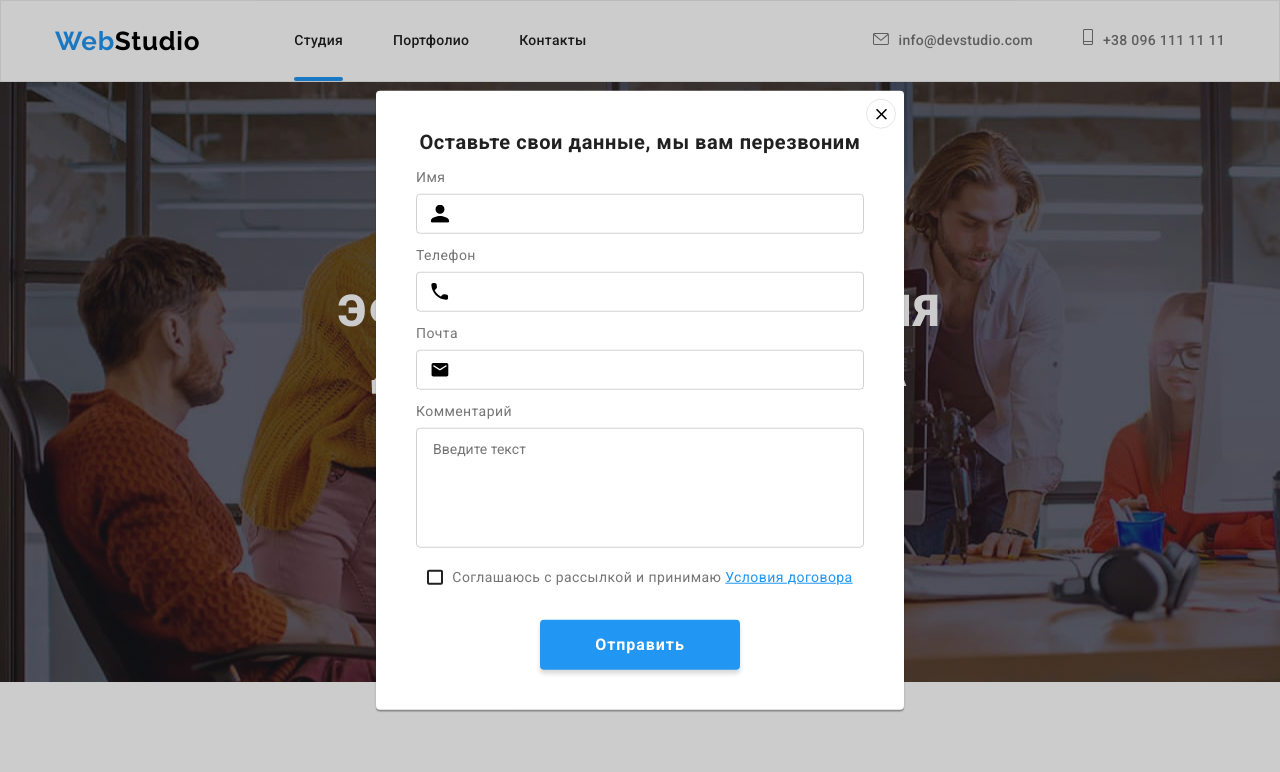
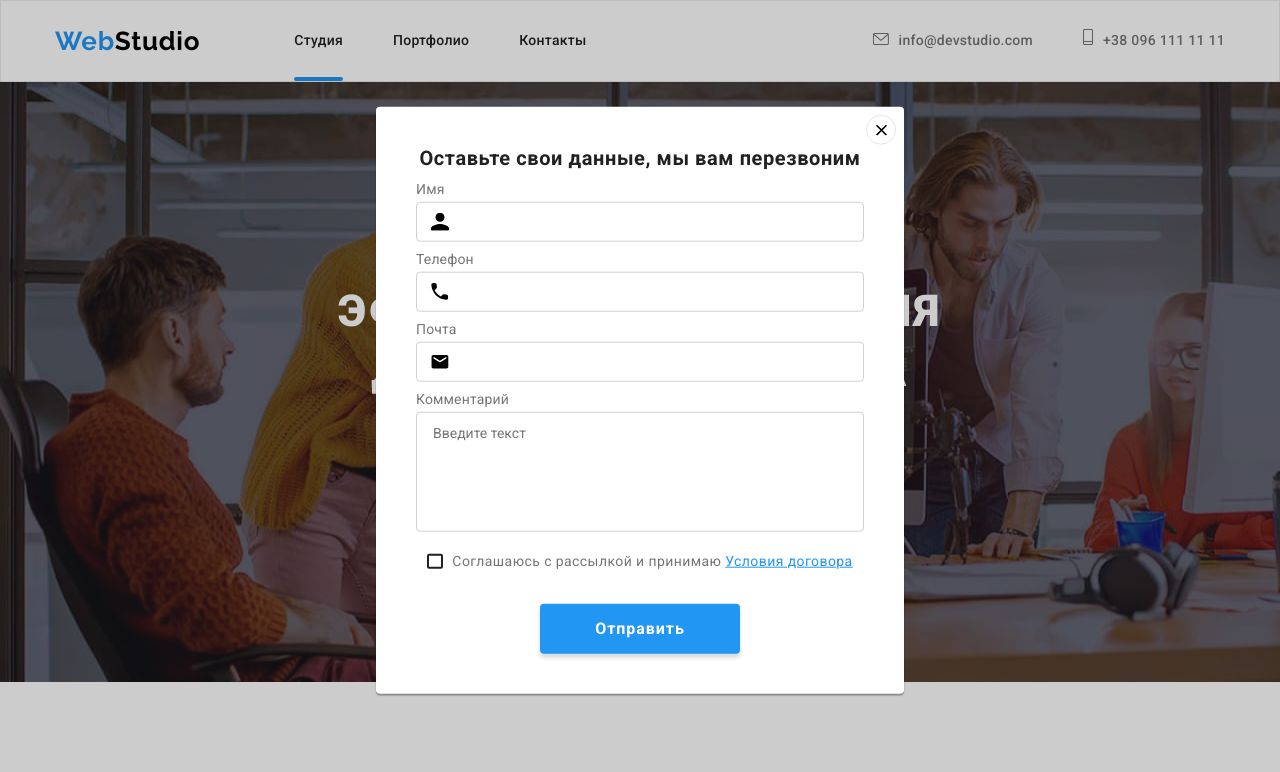
Before and after one commit to Mesiah09/goit-markup-hw-06, a plain HTML site: page index.html in a window 1280 px wide. Both pictures are taken after a click on the button "Заказать услугу". Shown: the top 772 px of the page. Drawn offline with nearby package versions, Linux system fonts and the light colour scheme.

Commit message:
Update styles.css

```diff
--- a/css/styles.css
+++ b/css/styles.css
@@ -583,6 +583,8 @@ img {
   border-radius: 4px;
   background-color: transparent;
 
+  color: var(--address-color);
+
   margin-right: 12px;
   padding-top: 15px;
   padding-bottom: 15px;
@@ -718,6 +720,7 @@ img {
 .modal-input {
   outline: none;
   width: 100%;
+
   height: 40px;
   border: 1px solid rgba(33, 33, 33, 0.2);
   border-radius: 4px;
@@ -750,6 +753,10 @@ img {
 .modal-label {
   display: block;
   margin-bottom: 4px;
+  font-style: 12px;
+  line-height: 1.14;
+  letter-spacing: 0.01em;
+  color: var(--primary-text-color);
 }
 
 .input-wrap {
```
